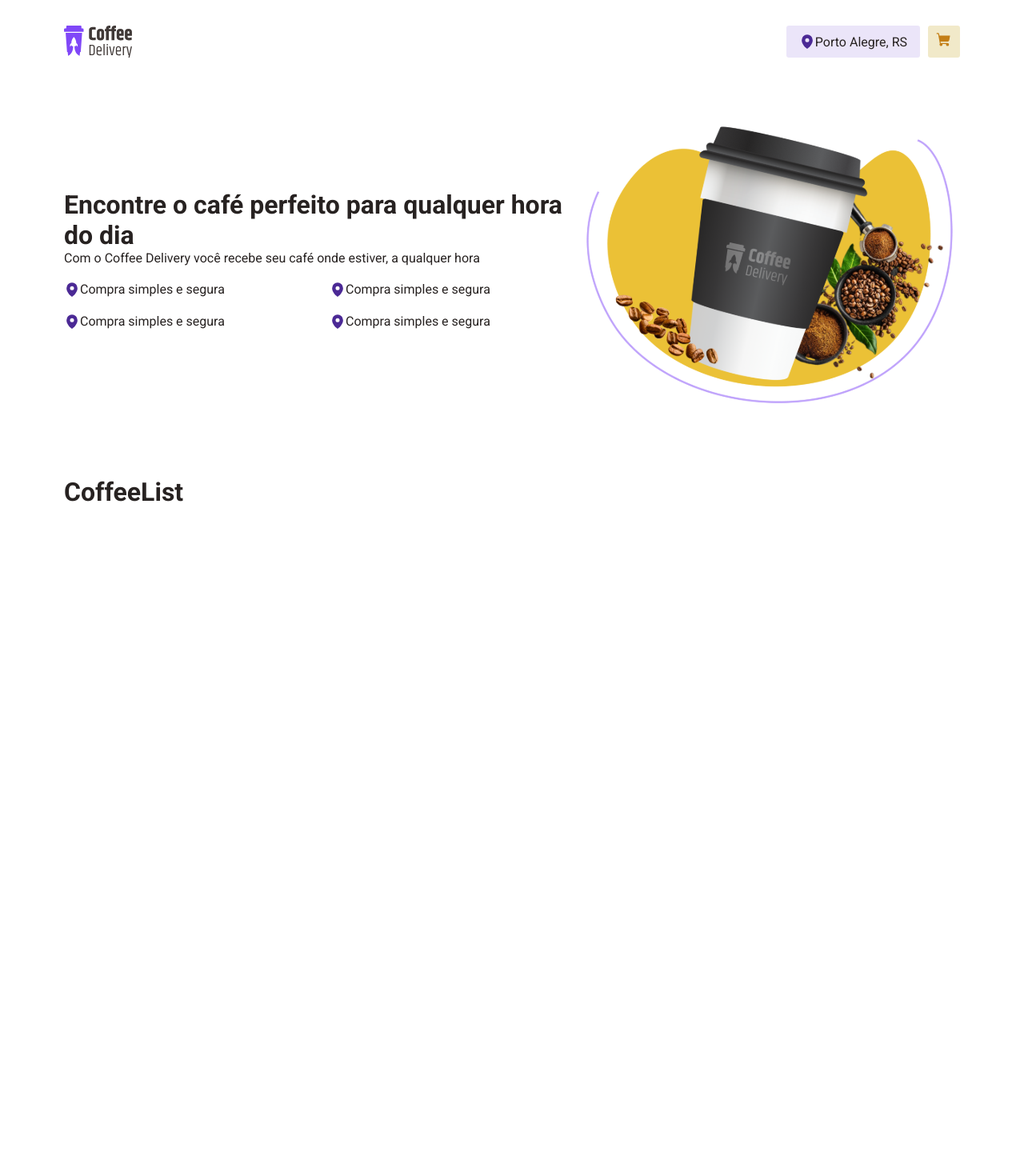
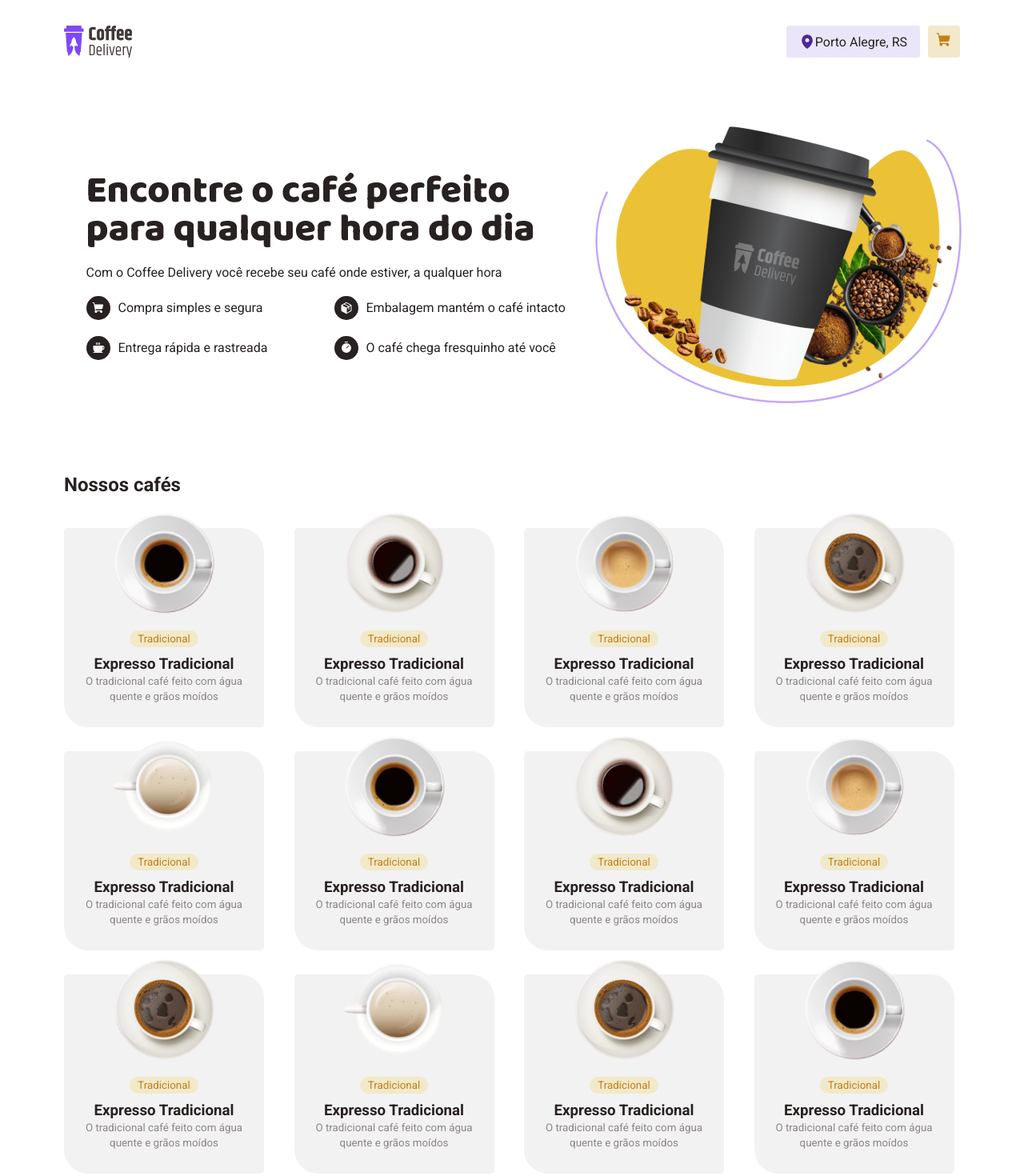
Before and after one commit to marcelobueno25/Coffee-Delivery, a React (Vite) app: page / in a window 1280 px wide. Shown: the top 1470 px of the page at 80% size. Before the commit the page ends 800 px from the top, so only its background shows below. Built offline with nearby package versions, Linux system fonts and the light colour scheme.

Commit message:
melhoria no css

```diff
--- /dev/null
+++ b/src/components/Card/index.tsx
@@ -0,0 +1,17 @@
+import { CardContainer, CardTexts, Description, Tag } from './styles'
+
+export function Card({ children, title, description, src, tag }: any) {
+  return (
+    <CardContainer>
+      <img src={src} alt="" />
+      <CardTexts>
+        {tag.map((item: string) => (
+          <Tag key={item}>{item}</Tag>
+        ))}
+        <h3>{title}</h3>
+        <Description>{description}</Description>
+      </CardTexts>
+      {children}
+    </CardContainer>
+  )
+}
--- /dev/null
+++ b/src/components/Card/styles.ts
@@ -0,0 +1,37 @@
+import styled from 'styled-components'
+
+export const CardContainer = styled.div`
+  position: relative;
+  display: flex;
+  flex-direction: column;
+  align-items: center;
+  text-align: center;
+  background: ${(props) => props.theme['base-card']};
+  width: 250px;
+  border-radius: 5px 30px 5px 30px;
+  padding: 10px;
+
+  img {
+    display: inline-block;
+    transform: translateY(-30px);
+    height: 8rem;
+    width: 8rem;
+  }
+`
+
+export const CardTexts = styled.div`
+  transform: translateY(-20px);
+`
+
+export const Tag = styled.small`
+  display: inline-block;
+  color: ${(props) => props.theme['yellow-dark']};
+  background: ${(props) => props.theme['yellow-light']};
+  padding: 3px 10px;
+  border-radius: 20px;
+  margin: 10px;
+`
+
+export const Description = styled.small`
+  color: ${(props) => props.theme['base-label']};
+`
--- a/src/pages/Home/components/CoffeeList/index.tsx
+++ b/src/pages/Home/components/CoffeeList/index.tsx
@@ -1,3 +1,113 @@
+import { Card } from '../../../../components/Card'
+import Coffe1 from '../../../../assets/coffee1.svg'
+import Coffe2 from '../../../../assets/coffee2.svg'
+import Coffe3 from '../../../../assets/coffee3.svg'
+import Coffe4 from '../../../../assets/coffee4.svg'
+import Coffe5 from '../../../../assets/coffee5.svg'
+import { CoffeeListContainer, List } from './styles'
+
 export function CoffeeList() {
-  return <h1>CoffeeList</h1>
+  return (
+    <CoffeeListContainer>
+      <h2>Nossos cafés</h2>
+      <List>
+        <Card
+          title={'Expresso Tradicional'}
+          description={
+            'O tradicional café feito com água quente e grãos moídos'
+          }
+          tag={['Tradicional']}
+          src={Coffe1}
+        />
+        <Card
+          title={'Expresso Tradicional'}
+          description={
+            'O tradicional café feito com água quente e grãos moídos'
+          }
+          tag={['Tradicional']}
+          src={Coffe2}
+        />
+        <Card
+          title={'Expresso Tradicional'}
+          description={
+            'O tradicional café feito com água quente e grãos moídos'
+          }
+          tag={['Tradicional']}
+          src={Coffe3}
+        />
+        <Card
+          title={'Expresso Tradicional'}
+          description={
+            'O tradicional café feito com água quente e grãos moídos'
+          }
+          tag={['Tradicional']}
+          src={Coffe4}
+        />
+        <Card
+          title={'Expresso Tradicional'}
+          description={
+            'O tradicional café feito com água quente e grãos moídos'
+          }
+          tag={['Tradicional']}
+          src={Coffe5}
+        />
+        <Card
+          title={'Expresso Tradicional'}
+          description={
+            'O tradicional café feito com água quente e grãos moídos'
+          }
+          tag={['Tradicional']}
+          src={Coffe1}
+        />
+        <Card
+          title={'Expresso Tradicional'}
+          description={
+            'O tradicional café feito com água quente e grãos moídos'
+          }
+          tag={['Tradicional']}
+          src={Coffe2}
+        />
+        <Card
+          title={'Expresso Tradicional'}
+          description={
+            'O tradicional café feito com água quente e grãos moídos'
+          }
+          tag={['Tradicional']}
+          src={Coffe3}
+        />
+        <Card
+          title={'Expresso Tradicional'}
+          description={
+            'O tradicional café feito com água quente e grãos moídos'
+          }
+          tag={['Tradicional']}
+          src={Coffe4}
+        />
+        <Card
+          title={'Expresso Tradicional'}
+          description={
+            'O tradicional café feito com água quente e grãos moídos'
+          }
+          tag={['Tradicional']}
+          src={Coffe5}
+        />
+        <Card
+          title={'Expresso Tradicional'}
+          description={
+            'O tradicional café feito com água quente e grãos moídos'
+          }
+          tag={['Tradicional']}
+          src={Coffe4}
+        />
+        <Card
+          title={'Expresso Tradicional'}
+          description={
+            'O tradicional café feito com água quente e grãos moídos'
+          }
+          tag={['Tradicional']}
+          src={Coffe1}
+        />
+      </List>
+    </CoffeeListContainer>
+  )
 }
--- a/src/pages/Home/components/CoffeeList/styles.ts
+++ b/src/pages/Home/components/CoffeeList/styles.ts
@@ -1,3 +1,16 @@
 import styled from 'styled-components'
 
-export const Teste = styled.div``
+export const CoffeeListContainer = styled.div`
+  display: flex;
+  width: 100%;
+  flex-direction: column;
+`
+export const List = styled.div`
+  margin-top: 40px;
+  display: grid;
+  grid-template-columns: repeat(auto-fill, minmax(250px, 1fr));
+  row-gap: 30px;
+  column-gap: 30px;
+  flex-wrap: wrap;
+  justify-content: center;
+`
--- a/src/pages/Home/components/Intro/index.tsx
+++ b/src/pages/Home/components/Intro/index.tsx
@@ -1,38 +1,56 @@
 import HeaderCoffee from '../../../../assets/header-coffee.svg'
-import { MapPin } from 'phosphor-react'
-import { IntroContainer, ListItems, Item } from './styles'
+import { ShoppingCart, Package, Coffee, Timer } from 'phosphor-react'
+import {
+  IntroContainer,
+  IntroLeft,
+  IntroRight,
+  ListItems,
+  ItemCicle,
+  Item,
+  TitleContend,
+} from './styles'
 
 export function Intro() {
   return (
     <IntroContainer>
-      <div>
-        <h1>Encontre o café perfeito para qualquer hora do dia</h1>
-        <p>
-          Com o Coffee Delivery você recebe seu café onde estiver, a qualquer
-          hora
-        </p>
+      <IntroLeft>
+        <TitleContend>
+          <h1>Encontre o café perfeito para qualquer hora do dia</h1>
+          <p>
+            Com o Coffee Delivery você recebe seu café onde estiver, a qualquer
+            hora
+          </p>
+        </TitleContend>
         <ListItems>
           <Item>
-            <MapPin weight="fill" color="#4B2995" size={20} />
+            <ItemCicle>
+              <ShoppingCart weight="fill" color="#ffff" size={16} />
+            </ItemCicle>
             <p>Compra simples e segura</p>
           </Item>
           <Item>
-            <MapPin weight="fill" color="#4B2995" size={20} />
-            <p>Compra simples e segura</p>
+            <ItemCicle>
+              <Package weight="fill" color="#ffff" size={16} />
+            </ItemCicle>
+            <p>Embalagem mantém o café intacto</p>
           </Item>
           <Item>
-            <MapPin weight="fill" color="#4B2995" size={20} />
-            <p>Compra simples e segura</p>
+            <ItemCicle>
+              <Coffee weight="fill" color="#ffff" size={16} />
+            </ItemCicle>
+            <p>Entrega rápida e rastreada</p>
           </Item>
           <Item>
-            <MapPin weight="fill" color="#4B2995" size={20} />
-            <p>Compra simples e segura</p>
+            <ItemCicle>
+              <Timer weight="fill" color="#ffff" size={16} />
+            </ItemCicle>
+            <p>O café chega fresquinho até você</p>
           </Item>
         </ListItems>
-      </div>
-      <div>
+      </IntroLeft>
+      <IntroRight>
         <img src={HeaderCoffee} alt="Copo de cafe" />
-      </div>
+      </IntroRight>
     </IntroContainer>
   )
 }
--- a/src/pages/Home/components/Intro/styles.ts
+++ b/src/pages/Home/components/Intro/styles.ts
@@ -2,18 +2,52 @@ import styled from 'styled-components'
 
 export const IntroContainer = styled.div`
   display: flex;
+  flex-wrap: wrap;
+  grid-gap: 10px;
+  margin: 5rem 0;
   align-items: center;
-  justify-content: space-between;
-  width: 100%;
-  margin: 5rem 0;
+  justify-content: space-around;
 `
+
+export const IntroLeft = styled.div`
+  max-width: 600px;
+`
+
+export const IntroRight = styled.div`
+  display: flex;
+  justify-content: center;
+  max-width: 400px;
+
+  img {
+    //height: 00px;
+    width: 500px;
+  }
+`
+
 export const ListItems = styled.div`
   display: grid;
   gap: 20px;
-  grid-template-columns: 1fr 1fr;
+  grid-template-columns: repeat(auto-fit, minmax(200px, 1fr));
   margin: 20px 0;
 `
 
 export const Item = styled.div`
   display: flex;
+  align-items: center;
 `
+
+export const ItemCicle = styled.div`
+  display: flex;
+  justify-content: center;
+  align-items: center;
+  height: 30px;
+  width: 30px;
+  border-radius: 50%;
+  background: ${(props) => props.theme['base-title']};
+  margin-right: 10px;
+`
+
+export const TitleContend = styled.div`
+  display: flex;
+  flex-direction: column;
+`
--- a/src/styles/global.ts
+++ b/src/styles/global.ts
@@ -17,4 +17,12 @@ export const GlobalStyled = createGlobalStyle`
         font-weight: 400;
         font-size: 1rem;
     }
+
+    h1 {
+        font-family: 'Baloo 2', cursive;
+        font-weight: 800;
+        font-size: 3rem;
+        line-height: 100%;
+        margin: 20px 0;
+    }
 `
```
